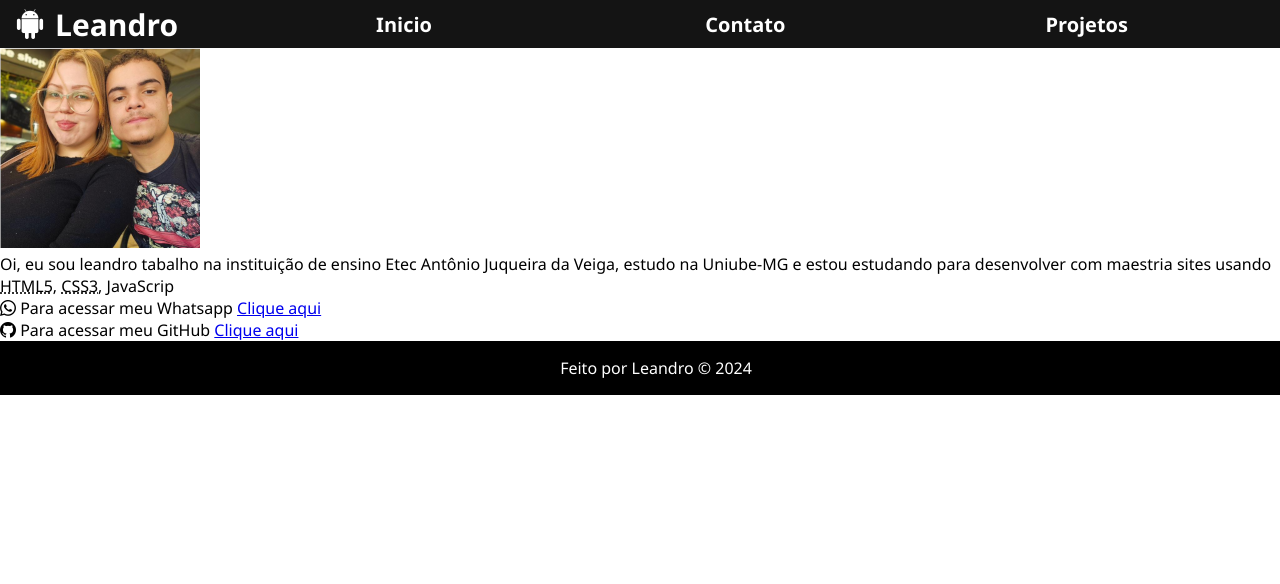
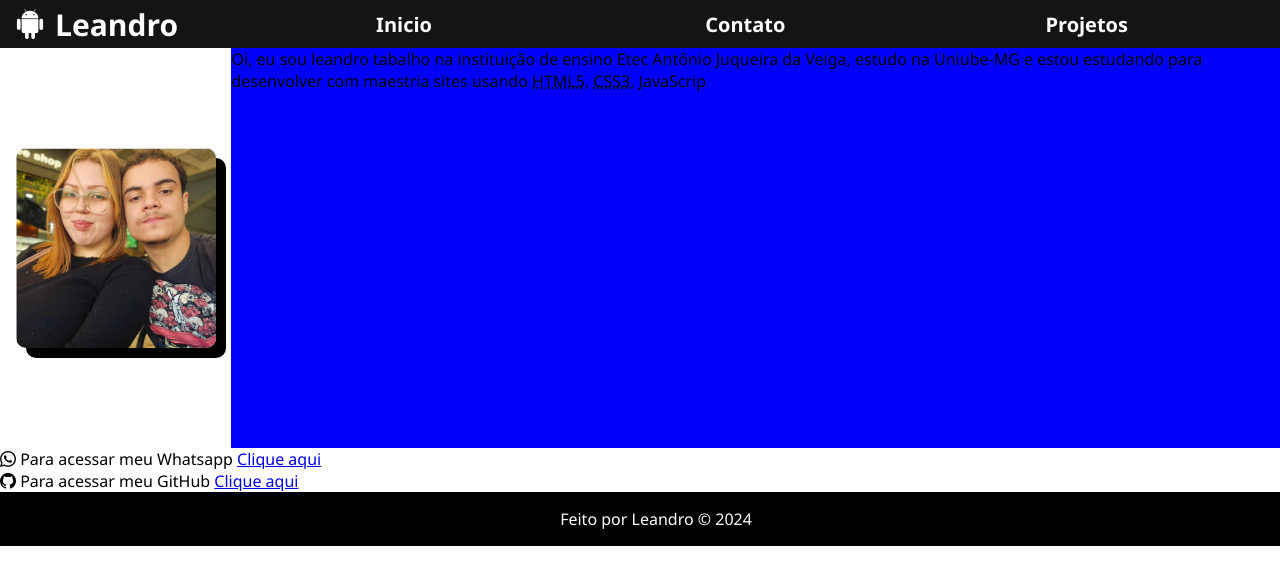
Before and after one commit to Leandr0Arantes/Portifolio, a plain HTML site: page index.html in a window 1280 px wide. Shown: the top 584 px of the page. Drawn offline with nearby package versions, Linux system fonts and the light colour scheme.

Commit message:
Atualização de design

```diff
--- a/index.html
+++ b/index.html
@@ -26,16 +26,18 @@
 
 
 
-    <section id="inicio">
-        <img src="imagens/minha_foto.png" alt="Minha foto" class="minha-foto">
-        <p>Oi, eu sou leandro tabalho na instituição de ensino Etec Antônio Juqueira da Veiga, estudo na Uniube-MG e
-            estou
-            estudando para desenvolver com maestria sites usando <span><abbr
-                    title="Linguagem de Marcação de Hipertexto">HTML5</abbr>, <abbr
-                    title="Folha de Estilo em Cascatas">CSS3</abbr>, JavaScrip</span></p>
+    <section id="inicio" class="inicio">
+        <div class="inicio-foto">
+            <img src="imagens/minha_foto.png" alt="Minha foto" class="minha-foto">
+        </div>
+        <div class="inicio-conteudo">
+            <p>Oi, eu sou leandro tabalho na instituição de ensino Etec Antônio Juqueira da Veiga, estudo na Uniube-MG e estou estudando para desenvolver com maestria sites usando <span><abbr title="Linguagem de Marcação de Hipertexto">HTML5</abbr>, <abbr title="Folha de Estilo em Cascatas">CSS3</abbr>, JavaScrip</span></p>
+        </div>
+
+
     </section>
 
-    <section id="contato">
+    <section id="contato" class="contato">
         <ul>
             <li><i class="bi bi-whatsapp"></i> Para acessar meu Whatsapp <a href="https://wa.me/16992947779">Clique
                     aqui</a>
--- a/style.css
+++ b/style.css
@@ -51,6 +51,7 @@ header {
 }
 
 .nav-links ul li a {
+    background-color: transparent;
     text-decoration: none;
     font-weight: bold;
     font-size: 20px;
@@ -62,9 +63,30 @@ header {
     align-items: center;
 }
 
-.nav-links ul li a :hover{
-    background-color: gray;
+.nav-links ul li :hover{
+    background-color: rgb(62, 62, 62);
     transition: 1s;
+}
+/* Conteúdo */
+
+/* Inicio */
+.inicio{
+    height: 25em;
+    display: flex;
+}
+.inicio-foto{
+    width: 25%;
+    display: flex;
+    justify-content: center;
+    align-items: center;
+
+}
+.minha-foto{
+    border-radius: 10px;
+    box-shadow: 10px 10px 0px black;
+}
+.inicio-conteudo{
+    background-color: blue;
 }
 
 
```
